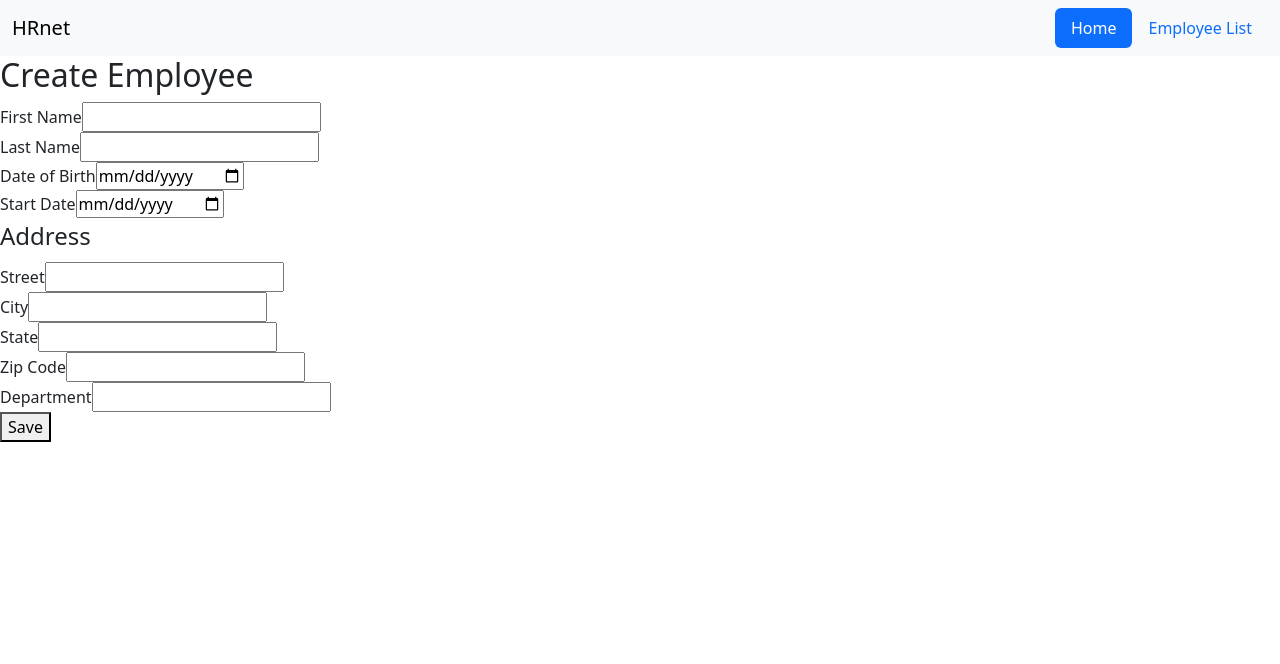
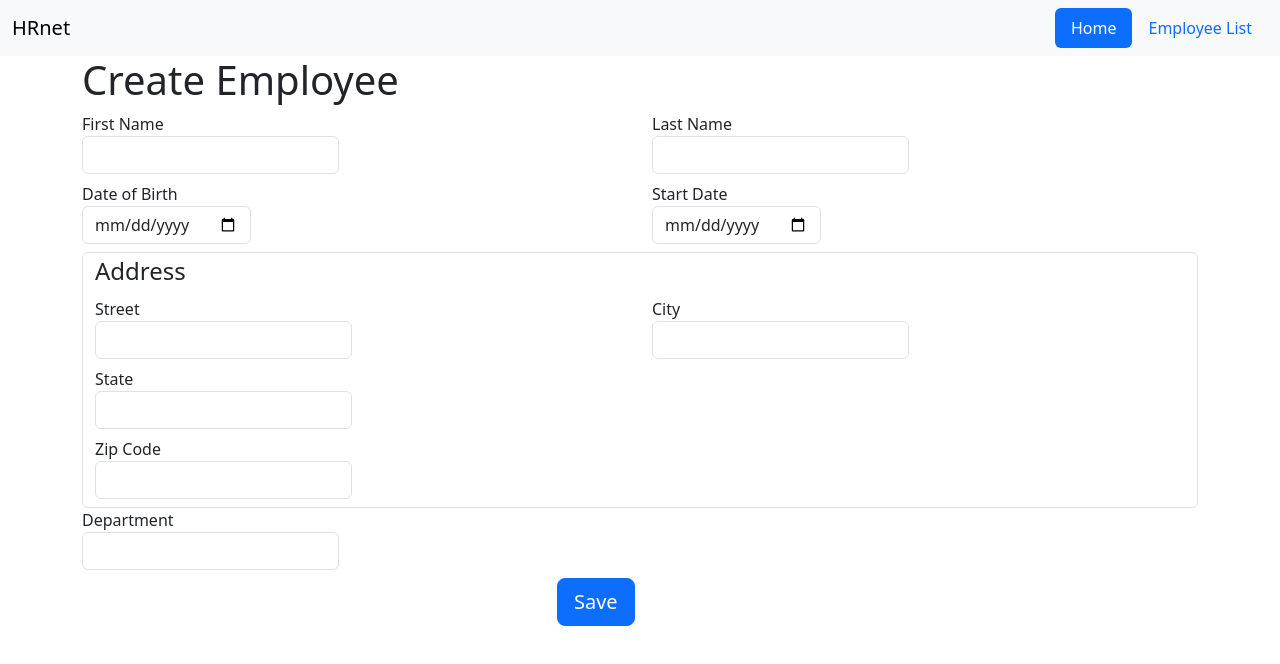
Before and after one commit to Thorekt/RobinOry_14_07072023, a React (Create React App) app: page / in a window 1280 px wide. Shown: the top 664 px of the page. Built offline with nearby package versions, Linux system fonts and the light colour scheme.

Commit message:
amélioration du style du formulaire

```diff
--- a/src/App.jsx
+++ b/src/App.jsx
@@ -9,18 +9,18 @@ import './app/styles/app.css';
 
 function App() {
   return (
-    <main>
+
     <Router>
       <NavBar />
-        <div className="main-container">
+      <main className="container">
         <Routes>
           <Route index element={<CreateEmployee />} />
           <Route path="/EmployeeList" element={<EmployeeList />} />
           <Route path="/*" element={<Error />} />
         </Routes>
-        </div>
+      </main>
     </Router>
-    </main>
+
   );
 }
 
--- a/src/app/components/EmployeeForm.jsx
+++ b/src/app/components/EmployeeForm.jsx
@@ -1,74 +1,84 @@
 import React from 'react';
+import { Button } from 'react-bootstrap';
 
 export default function EmployeeForm() {
   return (
-    <form>
-      <div>
-        <label htmlFor="firstName">
-          First Name
-          <input type="text" id="firstName" name="firstName" />
-        </label>
+    <form className="container">
+      <div className="row">
+        <div className="col">
+          <label htmlFor="firstName" className="form-label">
+            First Name
+            <input type="text" id="firstName" name="firstName" className="form-control" />
+          </label>
+        </div>
+        <div className="col">
+          <label htmlFor="lastName" className="form-label">
+            Last Name
+            <input type="text" id="lastName" name="lastName" className="form-control" />
+          </label>
+        </div>
       </div>
-      <div>
-        <label htmlFor="lastName">
-          Last Name
-          <input type="text" id="lastName" name="lastName" />
-        </label>
+      <div className="row">
+        <div className="col">
+          <label htmlFor="birthDate" className="form-label">
+            Date of Birth
+            <input type="date" id="birthDate" name="birthDate" className="form-control" />
+          </label>
 
+        </div>
+        <div className="col">
+          <label htmlFor="startDate" className="form-label">
+            Start Date
+            <input type="date" id="startDate" name="startDate" className="form-control" />
+          </label>
+        </div>
       </div>
-      <div>
-        <label htmlFor="birthDate">
-          Date of Birth
-          <input type="date" id="birthDate" name="birthDate" />
-        </label>
+      <fieldset className="container border rounded">
+        <legend>Address</legend>
+        <div className="row">
+          <div className="col">
+            <label htmlFor="street" className="form-label">
+              Street
+              <input type="text" id="street" name="street" className="form-control" />
+            </label>
 
-      </div>
-      <div>
-        <label htmlFor="startDate">
-          Start Date
-          <input type="date" id="startDate" name="startDate" />
-        </label>
+          </div>
+          <div className="col">
+            <label htmlFor="city" className="form-label">
+              City
+              <input type="text" id="city" name="city" className="form-control" />
+            </label>
 
-      </div>
-      <fieldset>
-        <legend>Address</legend>
+          </div>
+        </div>
+
         <div>
-          <label htmlFor="street">
-            Street
-            <input type="text" id="street" name="street" />
+          <label htmlFor="state" className="form-label">
+            State
+            <input type="text" id="state" name="state" className="form-control" />
           </label>
 
         </div>
         <div>
-          <label htmlFor="city">
-            City
-            <input type="text" id="city" name="city" />
-          </label>
-
-        </div>
-        <div>
-          <label htmlFor="state">
-            State
-            <input type="text" id="state" name="state" />
-          </label>
-
-        </div>
-        <div>
-          <label htmlFor="zipCode">
+          <label htmlFor="zipCode" className="form-label">
             Zip Code
-            <input type="text" id="zipCode" name="zipCode" />
+            <input type="text" id="zipCode" name="zipCode" className="form-control" />
           </label>
 
         </div>
       </fieldset>
       <div>
-        <label htmlFor="Departement">
+        <label htmlFor="Departement" className="form-label">
           Department
-          <input type="text" id="Departement" name="Departement" />
+          <input type="text" id="Departement" name="Departement" className="form-control" />
         </label>
 
       </div>
-      <button type="submit">Save</button>
+      <div className="row justify-content-center">
+        <div className="col-2">
+          <Button type="submit" className="btn-primary btn-lg">Save</Button>
+        </div>
+      </div>
     </form>
   );
 }
--- a/src/app/components/NavBar.jsx
+++ b/src/app/components/NavBar.jsx
@@ -7,9 +7,6 @@ export default function NavBar() {
     <nav className="navbar navbar-expand-lg bg-body-tertiary">
       <div className="container-fluid">
         <Link className="navbar-brand" to="/">HRnet</Link>
-        <button className="navbar-toggler" type="button" data-bs-toggle="collapse" data-bs-target="#navbarNavDropdown" aria-controls="navbarNavDropdown" aria-expanded="false" aria-label="Toggle navigation">
-          <span className="navbar-toggler-icon" />
-        </button>
         <ul className="nav nav-pills ">
           <li className="nav-item">
             <NavLink activeClassName="active" className="nav-link" to="/">Home</NavLink>
--- a/src/app/pages/CreateEmployee.jsx
+++ b/src/app/pages/CreateEmployee.jsx
@@ -4,8 +4,12 @@ import EmployeeForm from '../components/EmployeeForm';
 export default function CreateEmployee() {
   return (
     <>
-      <h2>Create Employee</h2>
-      <EmployeeForm />
+      <div className="row">
+        <h1>Create Employee</h1>
+      </div>
+      <div className="row">
+        <EmployeeForm />
+      </div>
     </>
   );
 }
```
Lines whose indentation alone changed are shown as unchanged.
